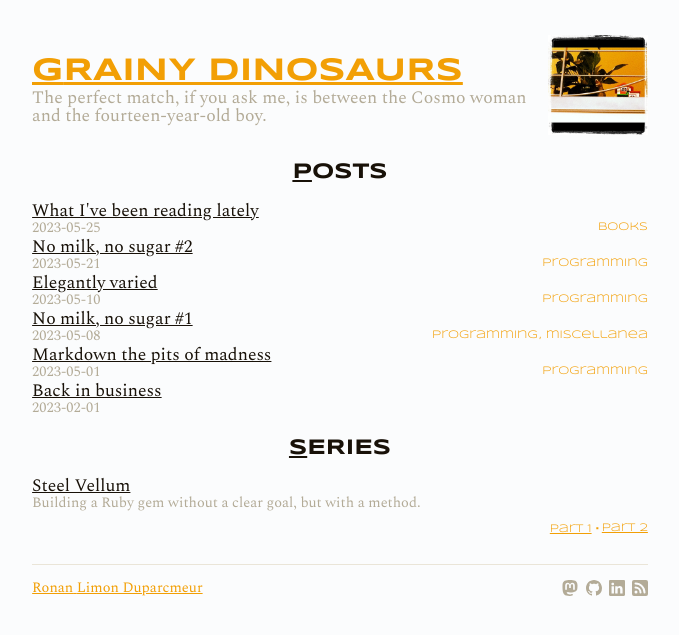
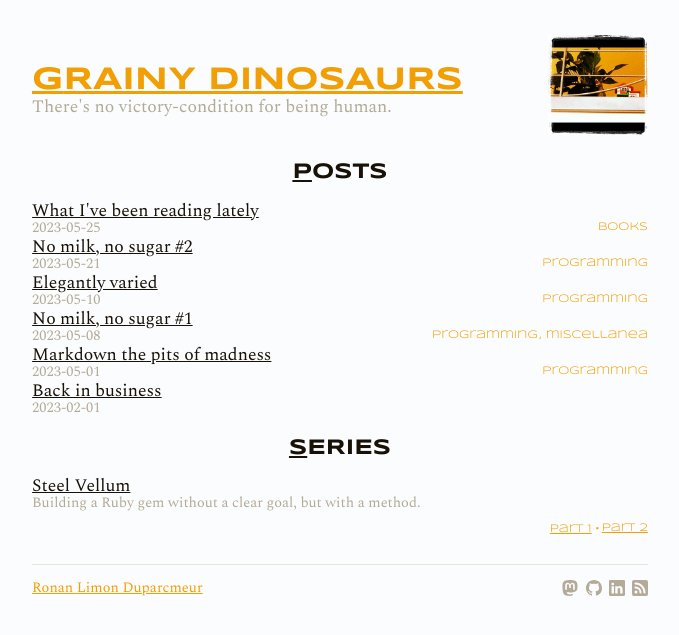
Before and after one commit to r3trofitted/r3trofitted.github.io, a Jekyll site: the page built from index.markdown, in a window 1280 px wide. Shown: the top 635 px of the page, without its empty margins (300-979 px from the left). Built offline with Jekyll 4.4.1, drawn with Linux system fonts in a browser that asks for light colours.

Commit message:
Added random variants of the tagline

```diff
--- a/_config.yml
+++ b/_config.yml
@@ -21,7 +21,9 @@
 title: Grainy dinosaurs
 email: ronan@2-45.pm
 description: >-
-  The perfect match, if you ask me, is between the Cosmo woman and the fourteen-year-old boy.
+  The personal blog of a forty-something nerdy teenager with a career in software development.
+  Expect posts about Ruby, tabletop RPGs, heavy metal and the nuisance of all these kids who
+  cannot keep themselves off my lawn.
 baseurl: "" # the subpath of your site, e.g. /blog
 url: "https://2-45.pm" # the base hostname & protocol for your site, e.g. http://example.com
 mastodon_domain_and_username: "@ruby.social/@r3trofitted"
--- /dev/null
+++ b/_data/taglines.yml
@@ -0,0 +1,8 @@
+- The perfect match, if you ask me, is between the Cosmo woman and the fourteen-year-old boy.
+- From thirty feet away she looked like a lot of class. From ten feet away she looked like something made up to be seen from thirty feet away.
+- The sky above the port was the color of television, tuned to a dead channel.
+- If you are not prepared to risk deep-fried arterial rupture each time you eat a scotch egg, then, frankly, enjoy your salad.
+- Everything not saved will be lost.
+- No-one's gonna do it for you.
+- Le train de tes insultes n'a pas de wagon-bar.
+- There's no victory-condition for being human.
--- a/_includes/header.html
+++ b/_includes/header.html
@@ -2,7 +2,7 @@
   <h1 class="site-header-title">
     <a href="{{ '/' | absolute_url }}">Grainy Dinosaurs</a>
   </h1>
-  <p class="site-header-tagline">{{ site.description }}</p>
+  <p class="site-header-tagline">{{ site.data.taglines | sample }}</p>
   <div class="site-header-logo-container">
     <img class="site-header-logo" src="{{ '/assets/logo.jpg' | relative_url }}">
   </div>
```
